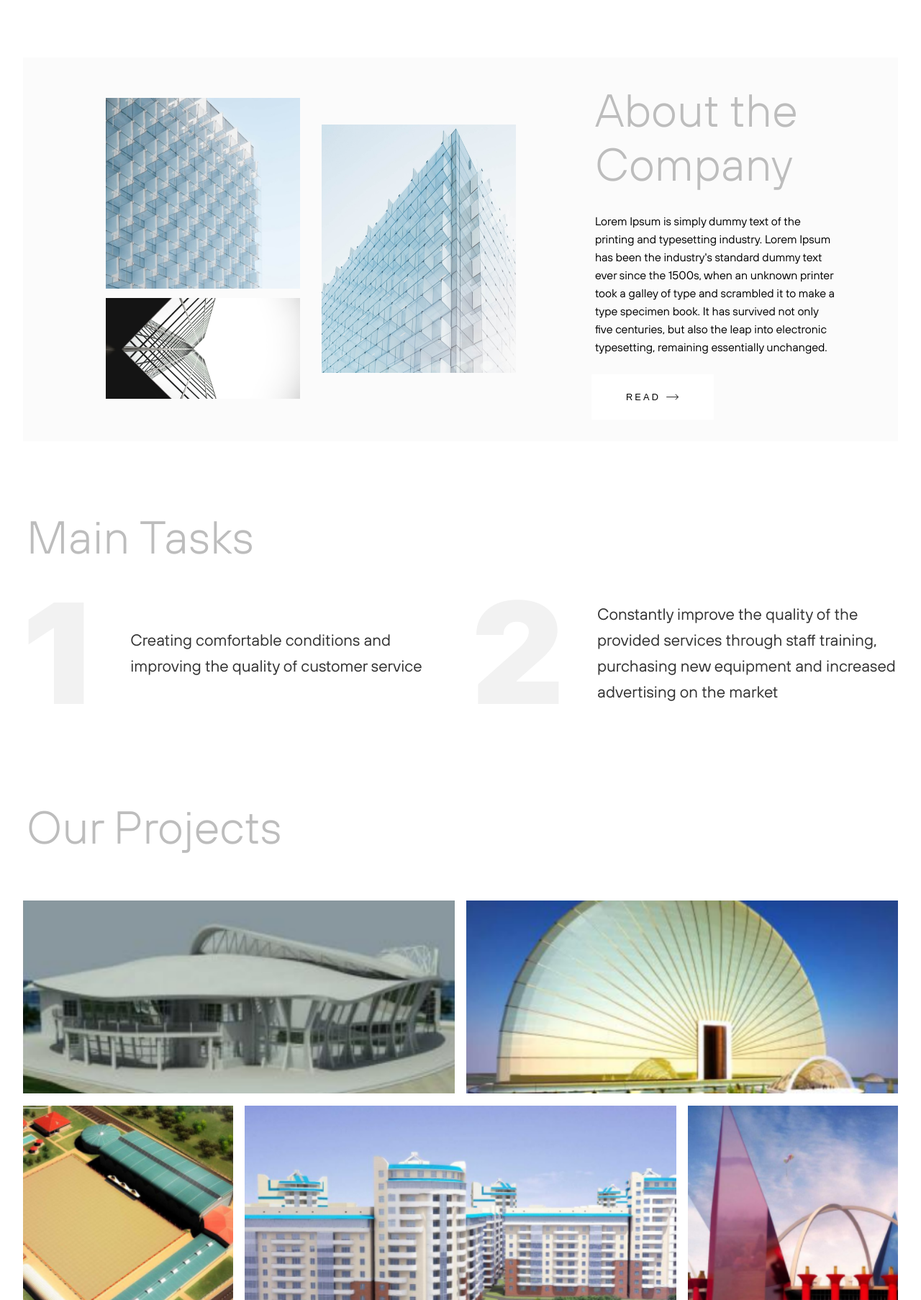
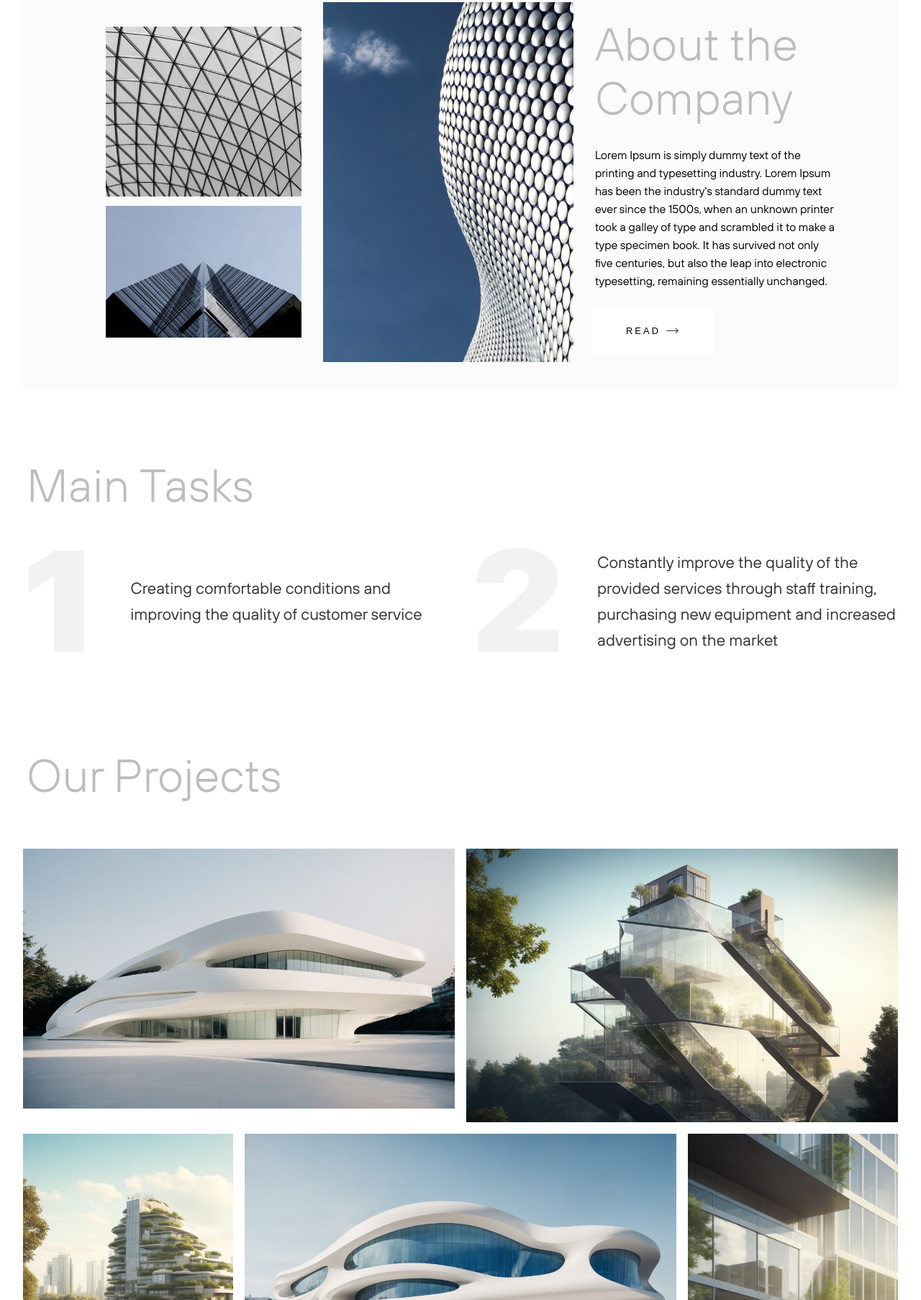
Before and after one commit to LanaVol/project-home, a plain HTML site: page index.html in a window 1280 px wide. Shown: the part 994-2800 px from the top of the page at 72% size. Drawn offline with nearby package versions, Linux system fonts and the light colour scheme; some packages are replaced by stand-ins of ours; a script that the page names is missing; files whose address does not match are found by name.

Commit message:
update images

```diff
--- a/index.html
+++ b/index.html
@@ -14,7 +14,7 @@
       <div class="header container">
         <div class="header__logo">
           <figure>
-            <img src="./image/svg/logo.svg" alt="Logo" />
+            <img src="./image/svg/logodark.svg" alt="Logo" />
           </figure>
         </div>
 
@@ -77,7 +77,7 @@
           <div class="home__image">
             <figure>
               <img
-                src="./image/homeImg.png"
+                src="./image/homeImage.jpg"
                 alt="Building with white fasade"
                 class="image"
               />
@@ -104,7 +104,7 @@
             >
               <figure>
                 <img
-                  src="./image/aboutFirstImg.png"
+                  src="./image/fasade2.jpg"
                   alt="Fasade building"
                   class="image"
                 />
@@ -112,7 +112,7 @@
 
               <figure>
                 <img
-                  src="./image/aboutThirdImg.png"
+                  src="./image/fasade3.jpg"
                   alt="Fasade building"
                   class="image"
                 />
@@ -125,7 +125,7 @@
               data-aos-duration="1000"
             >
               <img
-                src="./image/aboutSecondImg.png"
+                src="./image/fasade1.jpg"
                 alt="Fasade building"
                 class="image"
               />
@@ -203,7 +203,7 @@
           >
             <figure>
               <img
-                src="./image/project1.png"
+                src="./image/project1.jpg"
                 alt="Fasade building"
                 class="image"
               />
@@ -228,7 +228,7 @@
           >
             <figure>
               <img
-                src="./image/project2.png"
+                src="./image/project2.jpg"
                 alt="Fasade building"
                 class="image"
               />
@@ -253,7 +253,7 @@
           >
             <figure>
               <img
-                src="./image/project3.png"
+                src="./image/project3.jpg"
                 alt="Fasade building"
                 class="image"
               />
@@ -278,7 +278,7 @@
           >
             <figure>
               <img
-                src="./image/project4.png"
+                src="./image/project4.jpg"
                 alt="Fasade building"
                 class="image"
               />
@@ -303,7 +303,7 @@
           >
             <figure>
               <img
-                src="./image/project5.png"
+                src="./image/project5.jpg"
                 alt="Fasade building"
                 class="image"
               />
@@ -422,7 +422,7 @@
     <footer>
       <div class="container footer">
         <figure>
-          <img src="./image/svg/logoWhite.svg" alt="Logo" />
+          <img src="./image/svg/logolight.svg" alt="Logo" />
         </figure>
 
         <ul class="footer-info">
@@ -448,12 +448,12 @@
           <li class="list-item footer-title c-white">Contacts</li>
           <li class="list-item c-white">
             <img src="./image/svg/locationIcon.svg" alt="Location Icon" />
-            100000, Republic of Kazakhstan, Karaganda
+            100000, Republic of Poland
           </li>
           <li class="list-item c-white">
             <img src="./image/svg/phoneIcon.svg" alt="Phone Icon" /><a
               href="tel:+380000000000"
-              >+38(000) 000 00 00</a
+              >+48(000) 000 00 00</a
             >
           </li>
           <li class="list-item c-white">
```
Also changed, not shown: image/aboutFirstImg.png (deleted), image/aboutThirdImg.png (deleted), image/fasade1.jpg (added), image/fasade2.jpg (added), image/fasade3.jpg (added), image/homeImage.jpg (added), image/project1.jpg (added), image/project1.png (deleted), image/project2.jpg (added), image/project2.png (deleted), image/project3.jpg (added), image/project3.png (deleted), image/project4.jpg (added), image/project4.png (deleted), 4 more files.
